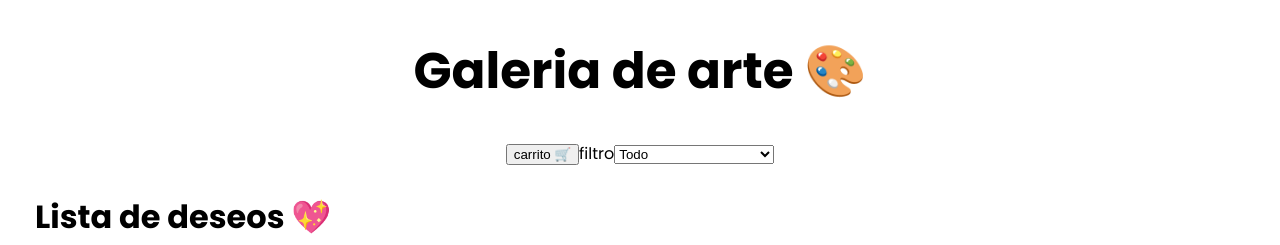
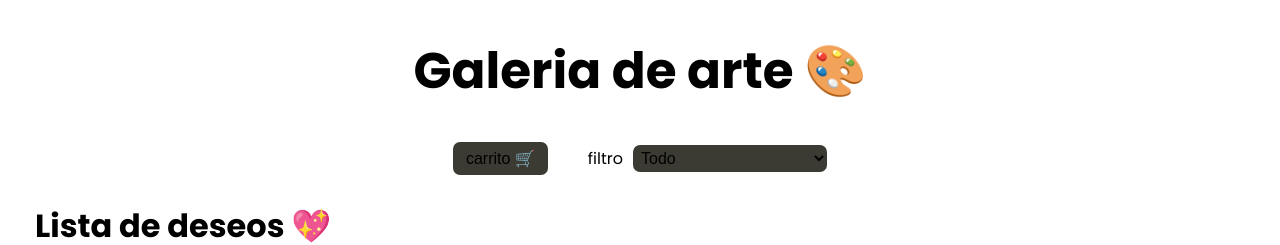
Before and after one commit to ada-school/assignments-micro-course-hooks-intermediate, a React (Vite) app: page / in a window 1280 px wide. Shown: the top 245 px of the page. Built offline with nearby package versions, Linux system fonts and the light colour scheme.

Commit message:
better styles

```diff
--- a/src/index.css
+++ b/src/index.css
@@ -8,6 +8,7 @@ body {
 }
 
 :root {
+	scrollbar-width: none;
 	line-height: 1.5;
 	color-scheme: light dark;
 	font-synthesis: none;
@@ -34,7 +35,7 @@ ul.photoList {
 	margin: 0 -2px;
 	padding: 0;
 	list-style-type: none;
-	max-width: 99vw;
+	max-width: 100vw;
 }
 
 .photoList li {
@@ -60,10 +61,6 @@ ul.photoList {
 }
 
 .photoList button {
-	/* position: absolute;
-	bottom: 10px;
-	right: 10px;
-	z-index: 5; */
 	background: rgba(255, 255, 255, 0.7);
 	border: none;
 	padding: 5px;
@@ -90,3 +87,37 @@ ul.photoList {
 	font-size: x-large;
 	transition: 0.2s;
 }
+
+label {
+	margin-left: 40px;
+	font-size: medium;
+}
+
+select {
+	font-size: medium;
+	padding: 4px;
+	border: 0px;
+	border-radius: 7px;
+	margin-left: 10px;
+	background-color: #3b3b33;
+}
+
+div > button {
+	background-color: #3b3b33;
+	font-size: medium;
+	padding: 7px 13px 7px 13px;
+	border: 0px;
+	border-radius: 7px;
+}
+
+div > button:hover {
+	cursor: pointer;
+}
+
+label :hover {
+	cursor: pointer;
+}
+
+select:hover {
+	cursor: pointer;
+}
```
